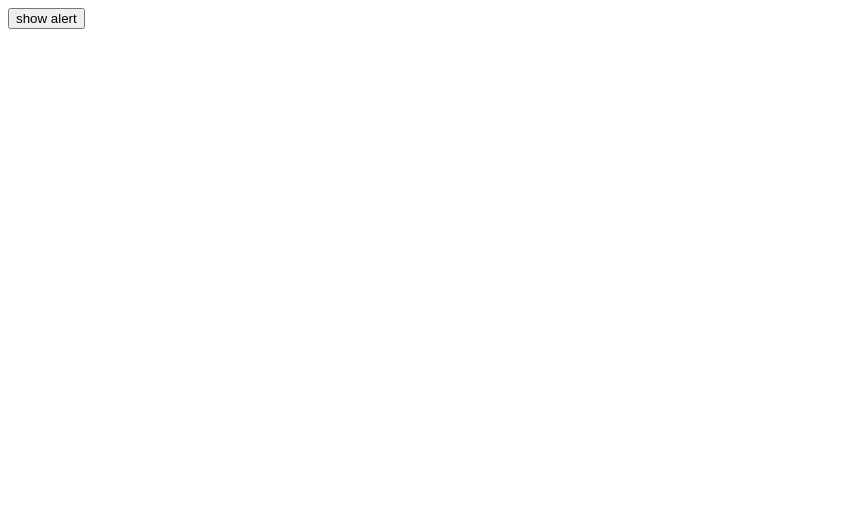
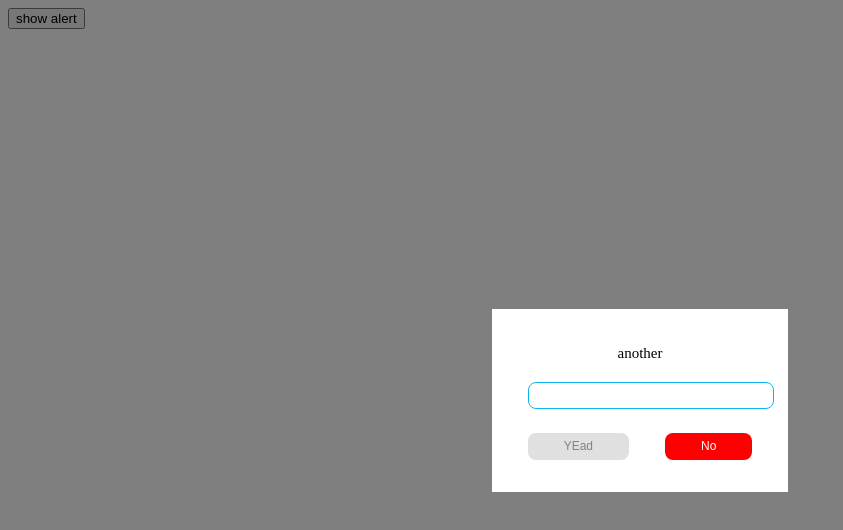
Before and after one commit to prostreyd/vuejs-dialog-box, a Vue app: page / in a window 1280 px wide. Shown: the top 530 px of the page, without its empty margins (0-843 px from the left). Built offline with nearby package versions, Linux system fonts and the light colour scheme.

Commit message:
feat: change default text for prompt and confirm dialogs

```diff
--- a/plugin/dialog-box.vue
+++ b/plugin/dialog-box.vue
@@ -32,11 +32,17 @@
           />
         </div>
         <div class="confirm-modal__btn-container">
-          <button class="confirm-modal__btn" @click="onConfirm">
+          <button
+            class="confirm-modal__btn"
+            :class="{
+              'confirm-modal__btn_active': form.prompt.text,
+            }"
+            @click="onConfirm"
+          >
             {{ form.prompt.okText }}
           </button>
           <button
-            class="confirm-modal__btn confirm-modal__btn_active"
+            class="confirm-modal__btn confirm-modal__btn_error"
             @click="onCancel"
           >
             {{ form.prompt.cancelText }}
@@ -84,11 +90,11 @@ export default Vue.extend({
       DialogType,
       form: {
         alert: {
-          title: 'Are you sure?',
+          title: 'This is alert',
           okText: 'Yes',
         },
         prompt: {
-          title: 'Are you sure?',
+          title: 'Write something',
           okText: 'Yes',
           cancelText: 'No',
           text: '',
@@ -230,6 +236,10 @@ export default Vue.extend({
       background-color: #0cb4f1;
       color: white;
     }
+    &_error {
+      background-color: red;
+      color: white;
+    }
 
     &-container {
       margin-top: 24px;
--- a/src/App.vue
+++ b/src/App.vue
@@ -8,10 +8,10 @@
 import Vue from 'vue'
 export default Vue.extend({
   mounted() {
-    // this.$dialogBox.confirm({
-    //   title: 'another',
-    //   okText: '12',
-    // })
+    this.$dialogBox.prompt({
+      title: 'another',
+      okText: 'YEad',
+    })
   },
   methods: {
     showAlert() {
```
Also changed, not shown: package.json (+5 -4 lines), 3 other files (tests, documents, lock files or other folders).
